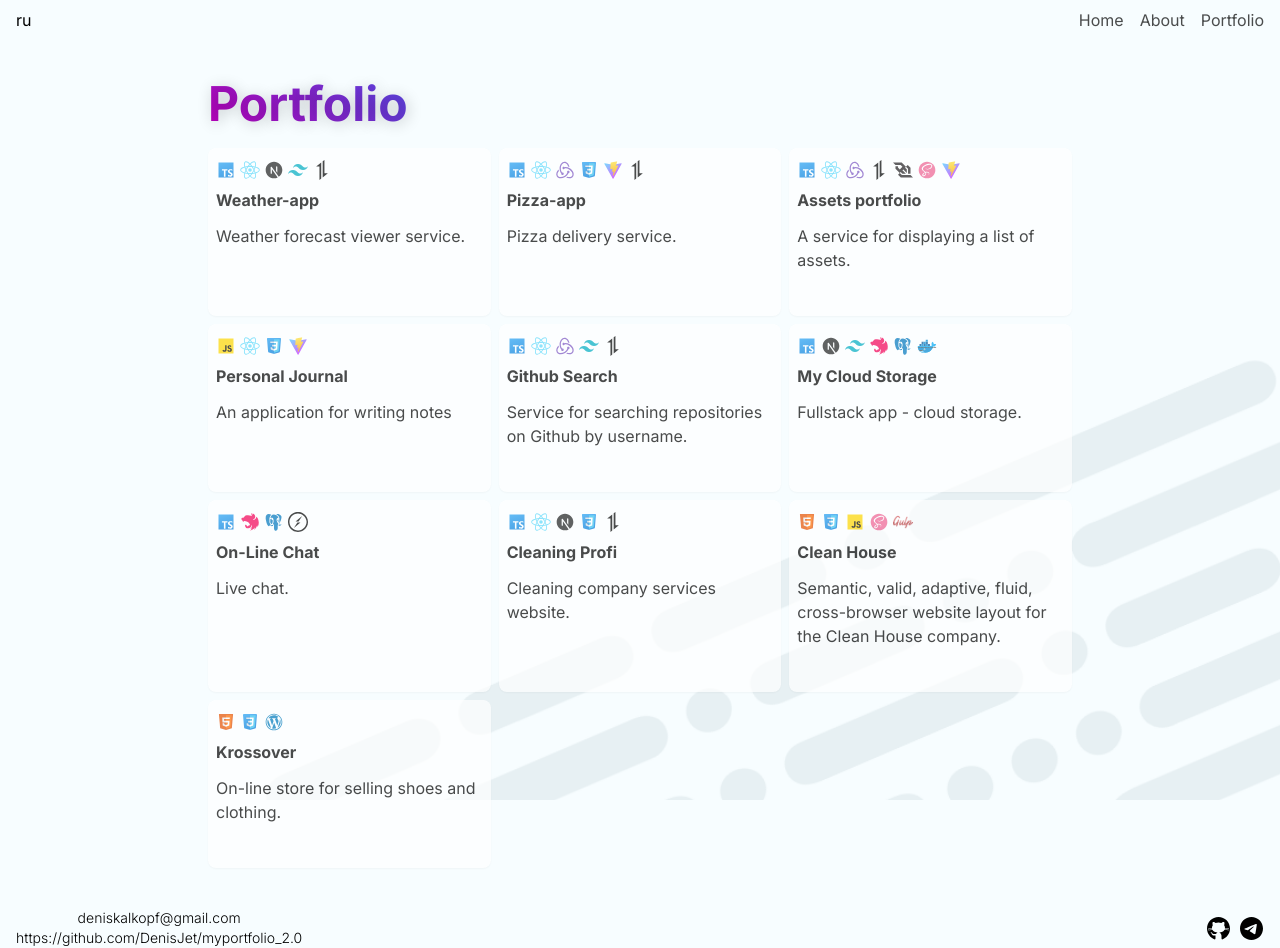
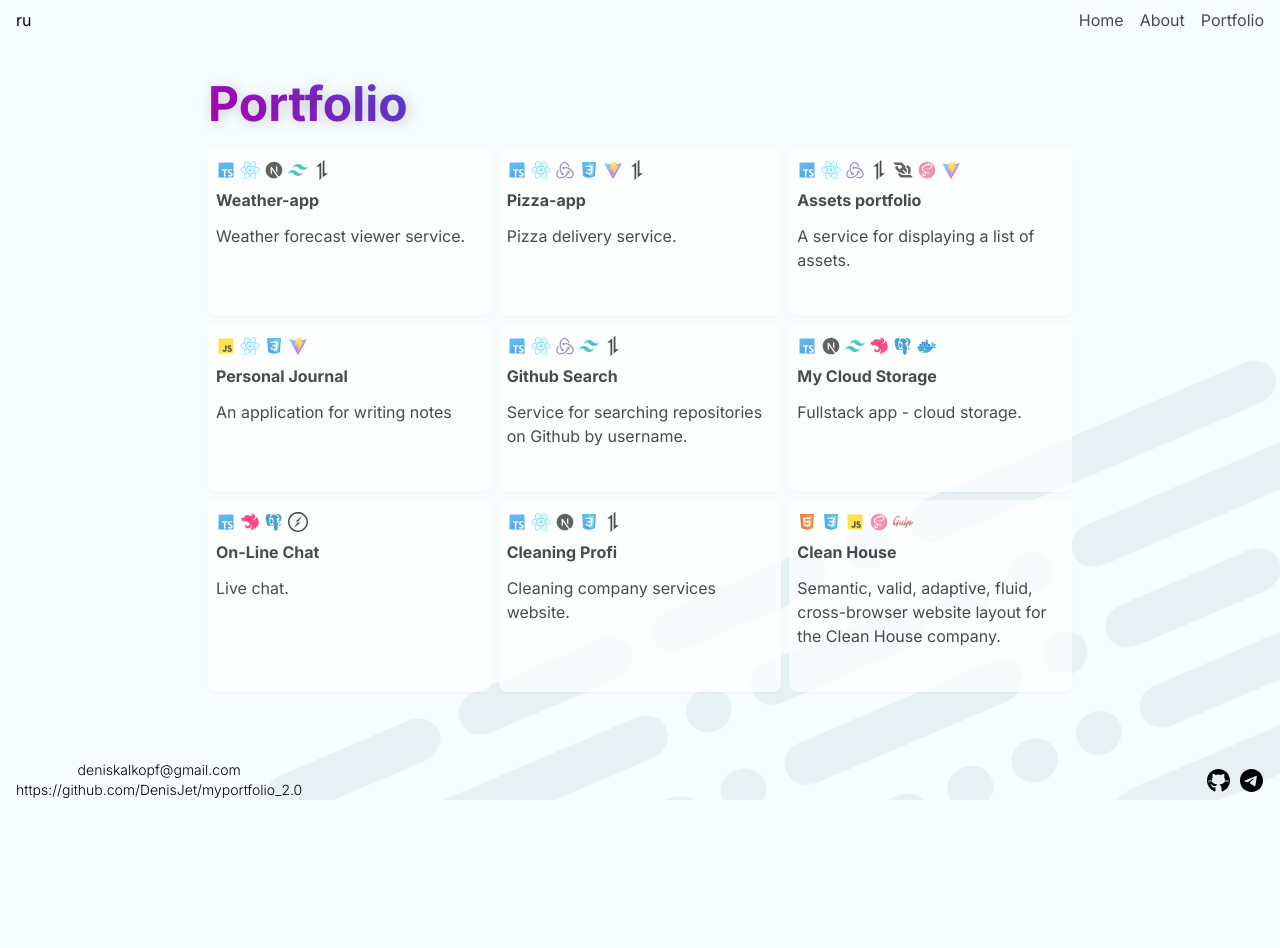
Before and after one commit to DenisJet/myportfolio_2.0, a Next.js app: page /en/portfolio in a window 1280 px wide. After the commit the page ends 800 px from the top, so only its background shows below. Built offline with nearby package versions, Linux system fonts and the light colour scheme.

Commit message:
edit projects

```diff
--- a/src/projects/projectsEn.ts
+++ b/src/projects/projectsEn.ts
@@ -214,19 +214,19 @@ export const projectsEn = [
       "https://github.com/DenisJet/CleanHouse",
     ],
   },
-  {
-    id: "1",
-    link: "/en/portfolio/krossover",
-    title: "Krossover",
-    descriptionCard: "Оn-line store for selling shoes and clothing.",
-    iconsSrc: [
-      "/icons/iconhtml.svg",
-      "/icons/iconcss.svg",
-      "/icons/icon-wordpress.svg",
-    ],
-    imageSrc: "/projects/krossover.png",
-    description: "Оn-line store for selling shoes and clothing online.",
-    uses: "WordPress",
-    addLinks: ["https://krossover-shoes.ru/"],
-  },
+  // {
+  //   id: "1",
+  //   link: "/en/portfolio/krossover",
+  //   title: "Krossover",
+  //   descriptionCard: "Оn-line store for selling shoes and clothing.",
+  //   iconsSrc: [
+  //     "/icons/iconhtml.svg",
+  //     "/icons/iconcss.svg",
+  //     "/icons/icon-wordpress.svg",
+  //   ],
+  //   imageSrc: "/projects/krossover.png",
+  //   description: "Оn-line store for selling shoes and clothing online.",
+  //   uses: "WordPress",
+  //   addLinks: ["https://krossover-shoes.ru/"],
+  // },
 ];
--- a/src/projects/projectsRu.ts
+++ b/src/projects/projectsRu.ts
@@ -214,19 +214,19 @@ export const projectsRu = [
       "https://github.com/DenisJet/CleanHouse",
     ],
   },
-  {
-    id: "1",
-    link: "/ru/portfolio/krossover",
-    title: "Krossover",
-    descriptionCard: "Онлайн-магазин по продаже обуви и одежды.",
-    iconsSrc: [
-      "/icons/iconhtml.svg",
-      "/icons/iconcss.svg",
-      "/icons/icon-wordpress.svg",
-    ],
-    imageSrc: "/projects/krossover.png",
-    description: "Интернет-магазин для продажи обуви и одежды онлайн.",
-    uses: "WordPress",
-    addLinks: ["https://krossover-shoes.ru/"],
-  },
+  // {
+  //   id: "1",
+  //   link: "/ru/portfolio/krossover",
+  //   title: "Krossover",
+  //   descriptionCard: "Онлайн-магазин по продаже обуви и одежды.",
+  //   iconsSrc: [
+  //     "/icons/iconhtml.svg",
+  //     "/icons/iconcss.svg",
+  //     "/icons/icon-wordpress.svg",
+  //   ],
+  //   imageSrc: "/projects/krossover.png",
+  //   description: "Интернет-магазин для продажи обуви и одежды онлайн.",
+  //   uses: "WordPress",
+  //   addLinks: ["https://krossover-shoes.ru/"],
+  // },
 ];
```
